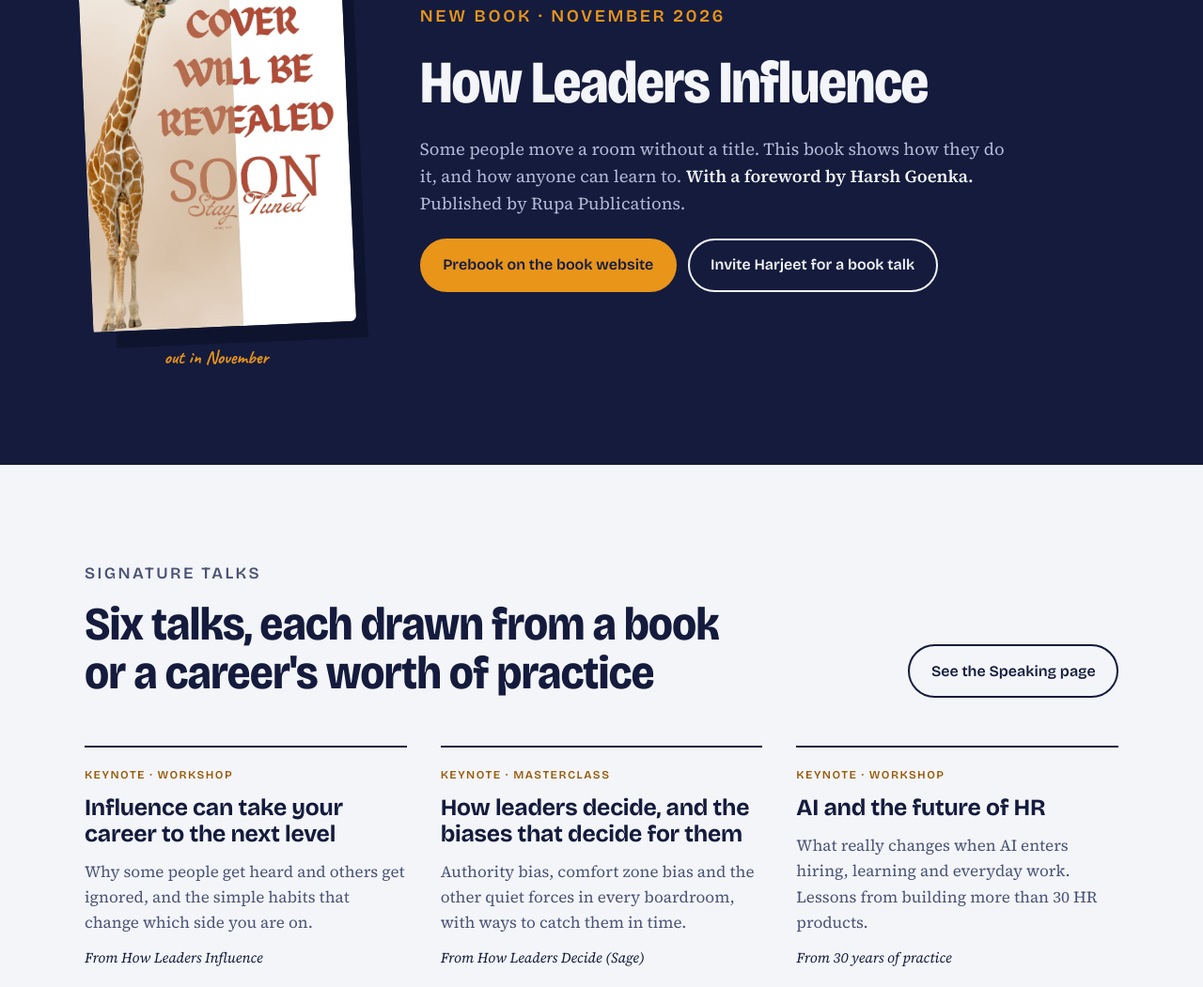
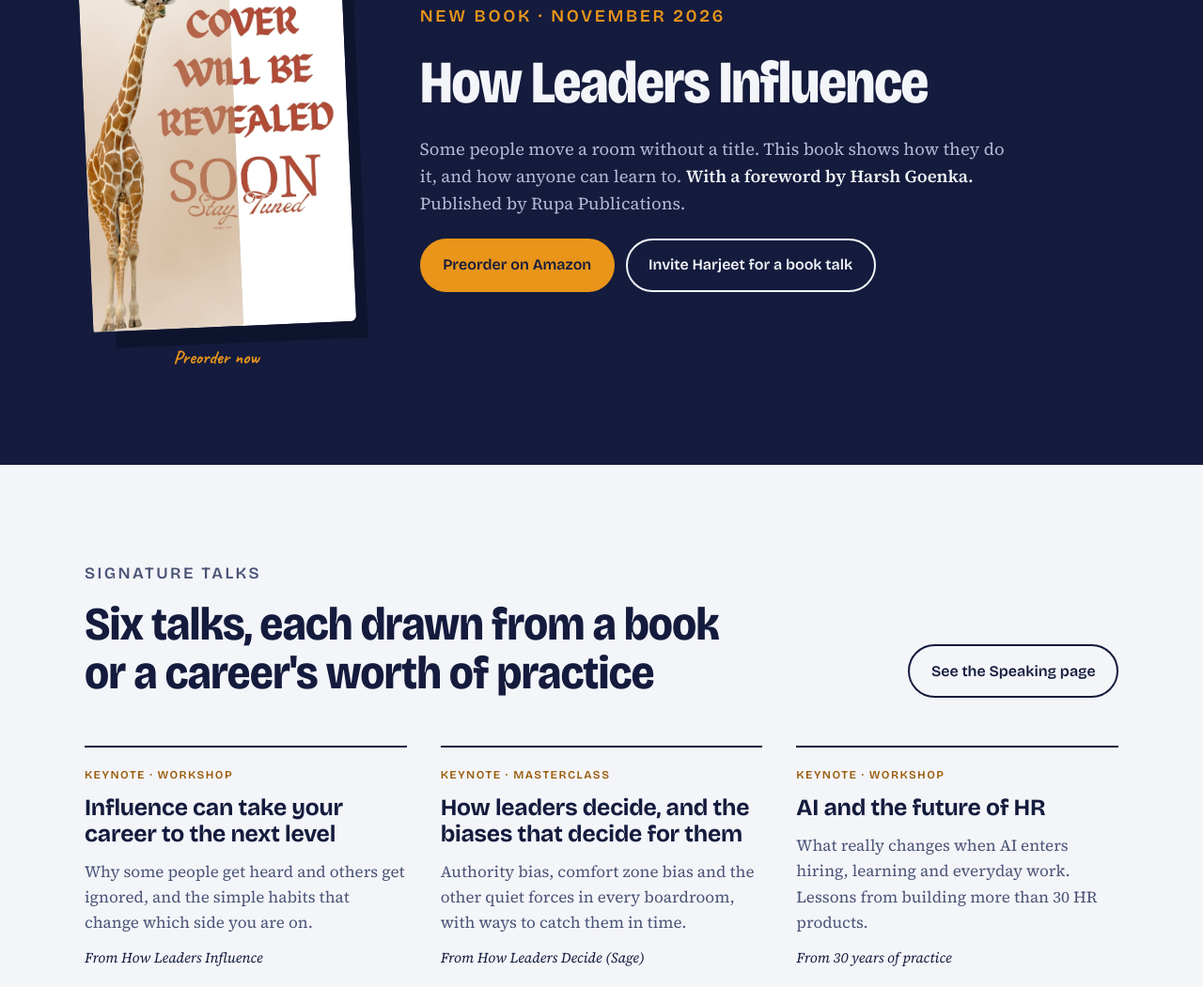
Before and after one commit to harjeetkhanduja/harjeetkhanduja-site, a plain HTML site: page index.html in a window 1280 px wide. Shown: the part 1944-2995 px from the top of the page at 94% size. Drawn offline with nearby package versions, Linux system fonts and the light colour scheme.

Commit message:
Update index.html

```diff
--- a/index.html
+++ b/index.html
@@ -465,14 +465,14 @@ footer a:hover{color:var(--marigold)}
     <div class="wrap">
       <div class="cover-wrap">
         <img class="cover-img" src="img/cover-hli.jpg" alt="Cover of How Leaders Influence by Harjeet Khanduja">
-        <p class="hand">out in November</p>
+        <p class="hand">Preorder now</p>
       </div>
       <div class="launch-text">
         <p class="eyebrow">New book · November 2026</p>
         <h2>How Leaders Influence</h2>
         <p>Some people move a room without a title. This book shows how they do it, and how anyone can learn to. <strong>With a foreword by Harsh Goenka.</strong> Published by Rupa Publications.</p>
         <div class="cta-row">
-          <a class="btn btn-marigold" href="https://howleadersinfluence.com" target="_blank" rel="noopener">Prebook on the book website</a>
+          <a class="btn btn-marigold" href="https://www.amazon.in/dp/B0HS3DFRGT/" target="_blank" rel="noopener">Preorder on Amazon</a>
           <a class="btn btn-line" href="speaking.html#book">Invite Harjeet for a book talk</a>
         </div>
       </div>
```
